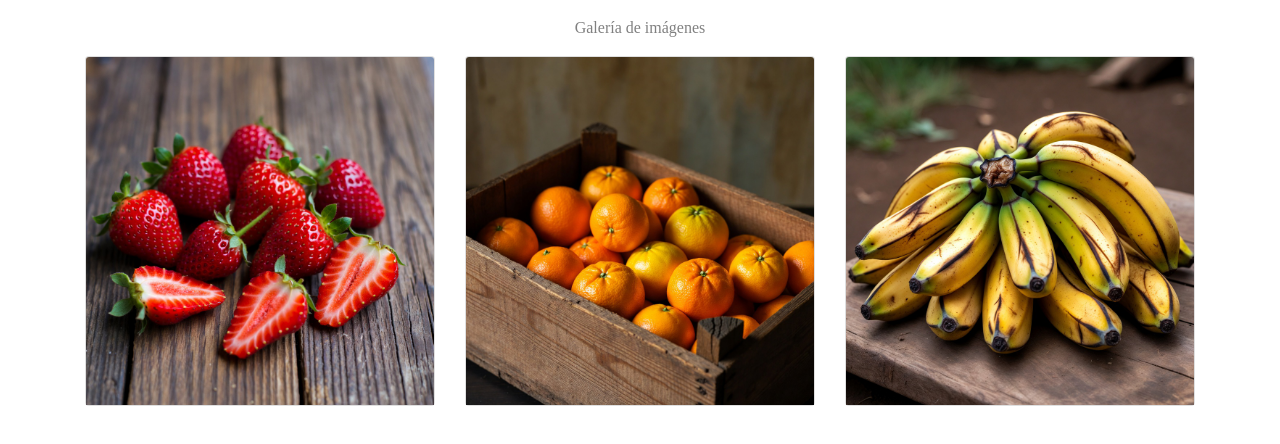
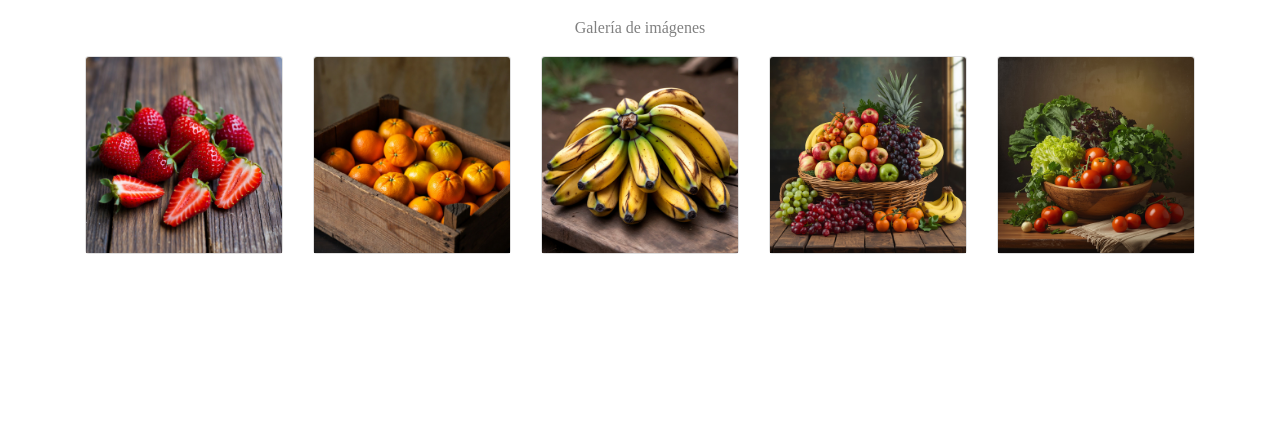
Before and after one commit to profesor-ai-2030/urls, a plain HTML site: page index.html in a window 1280 px wide. Drawn offline with nearby package versions, Linux system fonts and the light colour scheme.

Commit message:
Add files via upload

```diff
--- a/index.html
+++ b/index.html
@@ -30,6 +30,12 @@
                 <div class="card">
                     <img src="pack_de_platanos.jpg" class="card-img-top" alt="...">
                 </div>
+                <div class="card">
+                    <img src="categoria_fruta.jpg" class="card-img-top" alt="...">
+                </div>
+                <div class="card">
+                    <img src="categoria_verdura.jpg" class="card-img-top" alt="...">
+                </div>
             </div>
         </center>
     </div>
```
